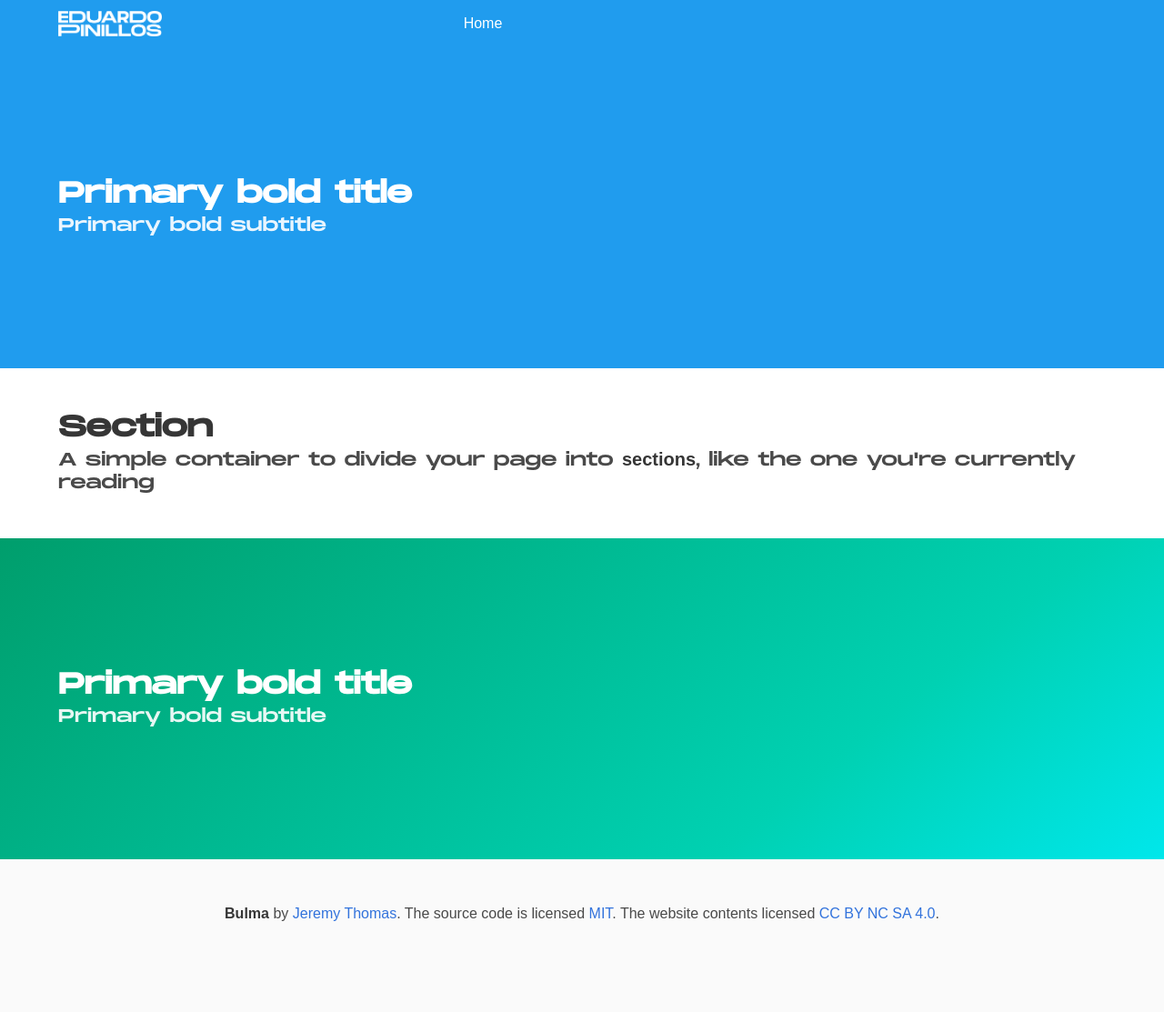
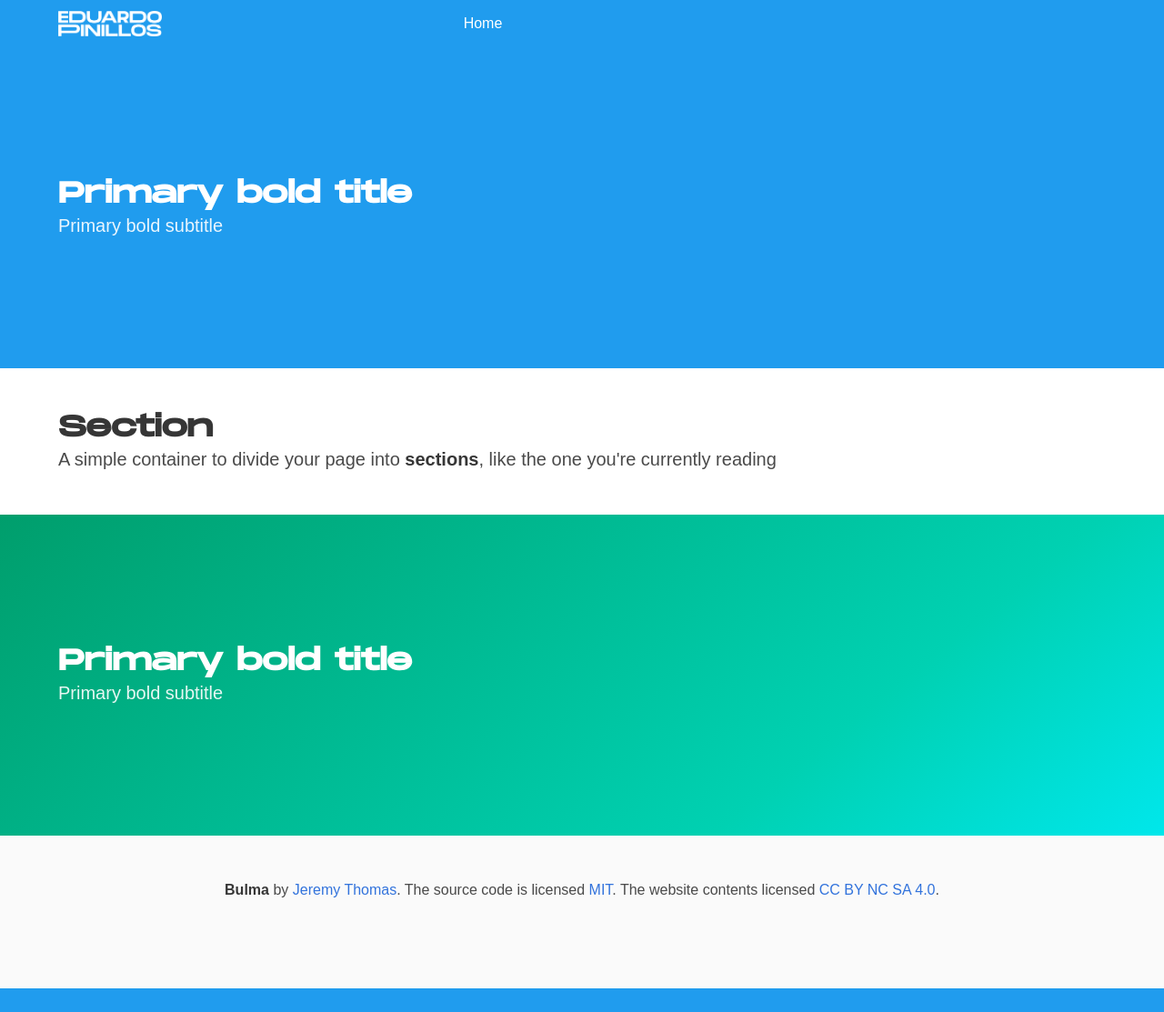
Before and after one commit to jodavle/guayo-wp, a PHP site: page /single.html in a window 1280 px wide. Shown: the whole page at 91% size. After the commit the page ends 1087 px from the top, so only its background shows below. Run offline with PHP 8.4, Linux system fonts and the light colour scheme; some web fonts are replaced.

Commit message:
cambios en headers

```diff
--- a/src/custom-flex.scss
+++ b/src/custom-flex.scss
@@ -14,11 +14,9 @@ $horizontalMenuSize: 15rem;
 	font-weight: 500;
 	src: url(../fonts/overpass/overpass-regular.woff) format('woff');
 }
-@mixin overpass{
-}
 
 $colorDefBlack:#000;
-$colorDefWhite:#FFF;
+$colorDefWhite:#FAFEFE;
 
 *{box-sizing:border-box;
   font-family: 'overpass', sans-serif;
@@ -27,7 +25,7 @@ body {
     margin: 0 .5rem;
     color: #666;
 }
-h1,h2,h3,h4,h5,h6 {
+h1 {
     color: #111;
     font-family: 'MonumentExtended', sans-serif;
 }
```
Also changed, not shown: src/gridlex.css.
